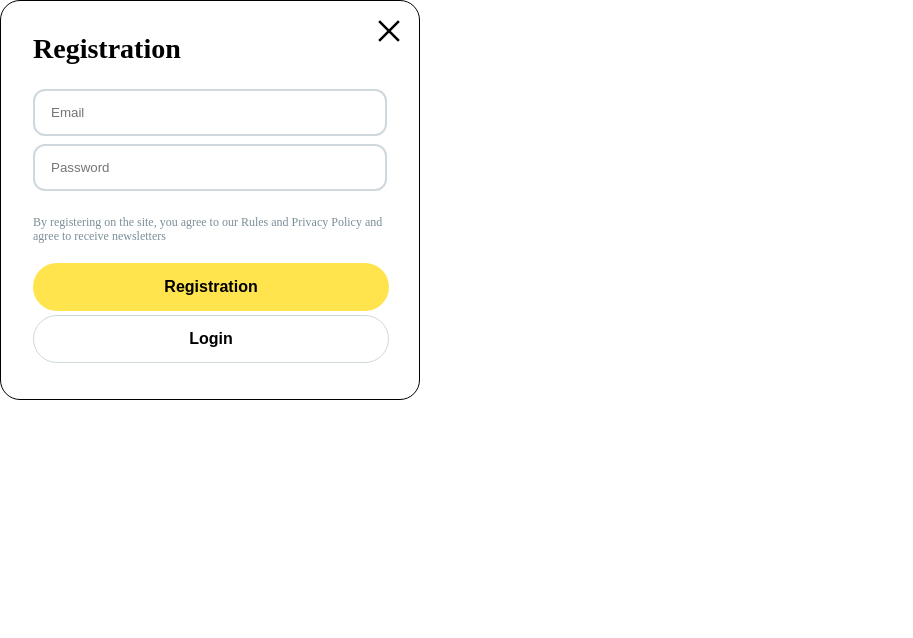
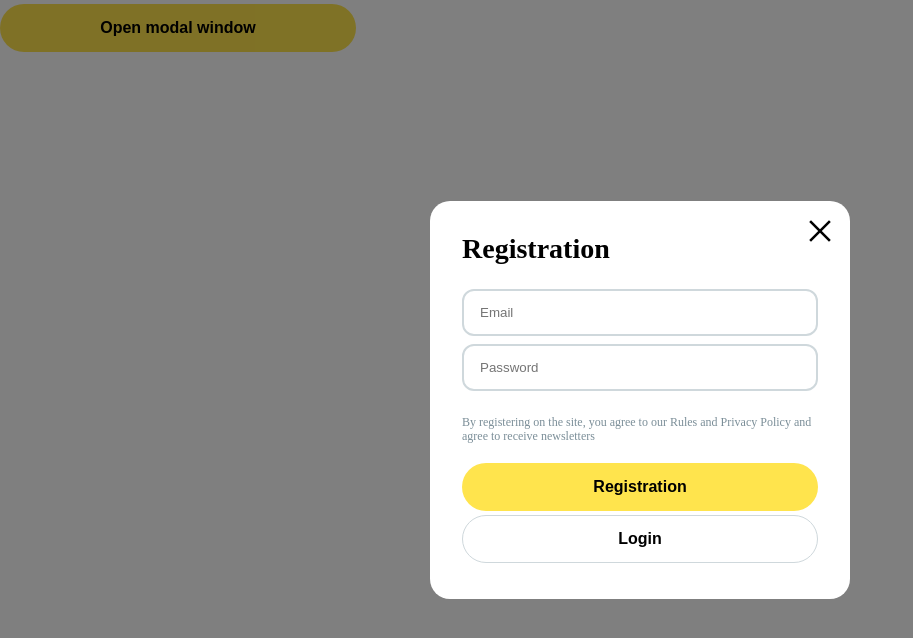
Before and after one commit to EwgenijBril/Die-Weiterbildung, a React (Create React App) app in the folder react/lesson9useForm/my_app/: page / in a window 1280 px wide. Shown: the top 638 px of the page, without its empty margins (0-913 px from the left). Built offline with nearby package versions, Linux system fonts and the light colour scheme.

Commit message:
modal added

```diff
--- a/react/lesson9useForm/my_app/src/App.js
+++ b/react/lesson9useForm/my_app/src/App.js
@@ -1,9 +1,37 @@
-import FormItem from "./components/FormItem";
+import { useState } from "react"
+import Button from "./components/Button";
+import Modal from "./components/Modal";
 
 function App() {
+
+  const [modal, setModal] = useState(true);
+
   return (
     <div >
-      <FormItem/>
+
+      <Button color='yellow'>Open modal window</Button>
+
+      <Modal modal={modal} setModal={setModal}/>
+
+      {/* <FormItem
+      title={'Registration'}
+      button={{submit: 'Registration', redirect: 'Login'}}
+      info_text={'By registering on the site, you agree to our Rules and Privacy Policy and agree to receive newsletters'}
+      form_type={'registration'}
+      /> */}
+
+      {/* <FormItem title={'Login'}
+      button={{submit: 'Login', redirect: 'Registration'}}
+      info_text={'Reset password'}
+      form_type={'login'}
+      />
+
+      <FormItem title={'Reset password'}
+      button={{submit: 'Send'}}
+      info_text={'The temporary password is valid for 24 hours.'}
+      info_text_2={'To receive a temporary password, you must enter the email address you provided during registration.'}
+      form_type={'reset password'}
+      /> */}
     </div>
   );
 }
--- a/react/lesson9useForm/my_app/src/components/Button/index.module.css
+++ b/react/lesson9useForm/my_app/src/components/Button/index.module.css
@@ -11,6 +11,7 @@
 
     font-size: 16px;
     font-weight: 700;
+    cursor: pointer;
 }
 
 .yellow {
--- a/react/lesson9useForm/my_app/src/components/FormItem/index.jsx
+++ b/react/lesson9useForm/my_app/src/components/FormItem/index.jsx
@@ -5,7 +5,7 @@ import Input  from '../Input'
 import s from './index.module.css'
 import { CloseOutlined } from '@ant-design/icons'
 
-export default function FormItem() {
+export default function FormItem({title, button, info_text, form_type, info_text_2 }) {
 
     const {register, handleSubmit} = useForm();
 
@@ -15,25 +15,40 @@ export default function FormItem() {
     const passwordRegister = register('password');
 
   return (
-    <form onSubmit={handleSubmit(submit)} className={s.form_item}>
+    <form onSubmit={ handleSubmit(submit) } className={s.form_item}>
         <CloseOutlined className={s.cross_icon} />
-        <p className={s.form_title}>Registration</p>
+        <p className={ s.form_title }>{title}</p>
+
+        <p className={s.form_descr}>{info_text_2}</p>
+
         <Input
         type="text"
         name='imail'
         placeholder='Email'
-        {...emailRegister} />
+        { ...emailRegister } />
 
-        <Input
-        type="text"
-        name='password'
-        placeholder='Password'
-        {...passwordRegister} />
+        {
+          ['registration', 'login'].includes(form_type)
+          ? <Input
+              type="text"
+              name='password'
+              placeholder='Password'
+              { ...passwordRegister } />
+          : ''
+        }
 
-        <p className={s.form_descr}>By registering on the site, you agree to our Rules and Privacy Policy and agree to receive newsletters
-</p>
-        <Button color='yellow'>Registration</Button>
-        <Button color='white'>Login</Button>
+
+
+        <p className={ s.form_descr }> {info_text}</p>
+        <Button color='yellow'>{button.submit}</Button>
+
+        {
+          ['registration', 'login'].includes(form_type)
+          ? <Button color='white'>{button.redirect}</Button>
+          : ''
+        }
+
+
     </form>
   )
 }
--- a/react/lesson9useForm/my_app/src/components/FormItem/index.module.css
+++ b/react/lesson9useForm/my_app/src/components/FormItem/index.module.css
@@ -6,8 +6,6 @@
 
 .form_item {
     width: 420px;
-    border: 1px solid black;
-    border-radius: 20px;
     padding: 32px;
     position: relative;
 }
--- /dev/null
+++ b/react/lesson9useForm/my_app/src/components/Modal/index.jsx
@@ -0,0 +1,18 @@
+import React from 'react'
+import s from './index.module.css'
+import FormItem from '../FormItem'
+
+export default function Modal({modal, setModal}) {
+  return (
+    <div className={[s.modal, modal ? s.active : ''].join(' ')}>
+        <div className={s.modal_content}>
+        <FormItem
+      title={'Registration'}
+      button={{submit: 'Registration', redirect: 'Login'}}
+      info_text={'By registering on the site, you agree to our Rules and Privacy Policy and agree to receive newsletters'}
+      form_type={'registration'}
+      />
+        </div>
+    </div>
+  )
+}
--- /dev/null
+++ b/react/lesson9useForm/my_app/src/components/Modal/index.module.css
@@ -0,0 +1,27 @@
+.modal {
+    width: 100%;
+    height: 100%;
+    background-color: rgba(0, 0, 0, 0.5);
+    position: fixed;
+    top: 0;
+    left: 0;
+
+    display: flex;
+    justify-content: center;
+    align-items: center;
+
+    opacity: 0;
+    pointer-events: none;
+}
+
+.modal_content {
+    background-color: white;
+    border-radius: 20px;
+
+}
+
+.modal.active {
+    pointer-events: all;
+    opacity: 1;
+
+}
```
